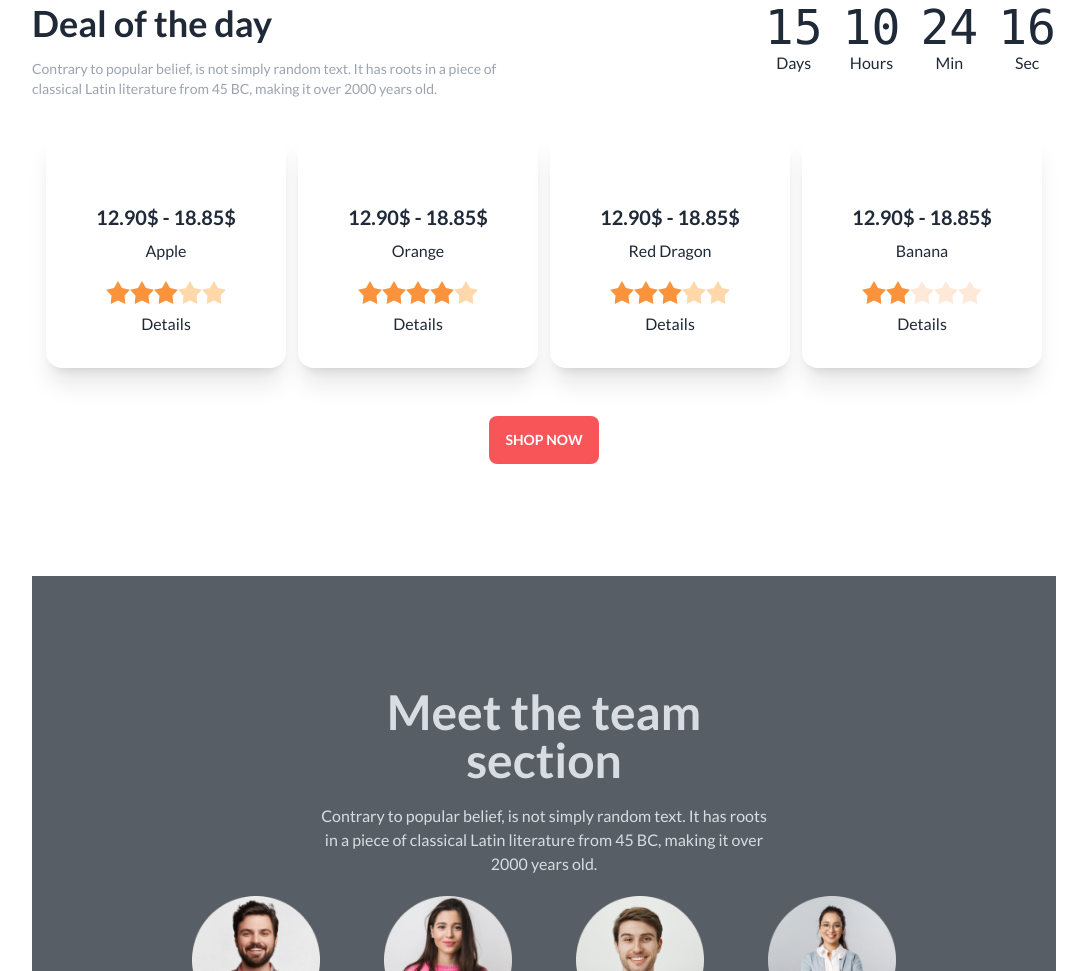
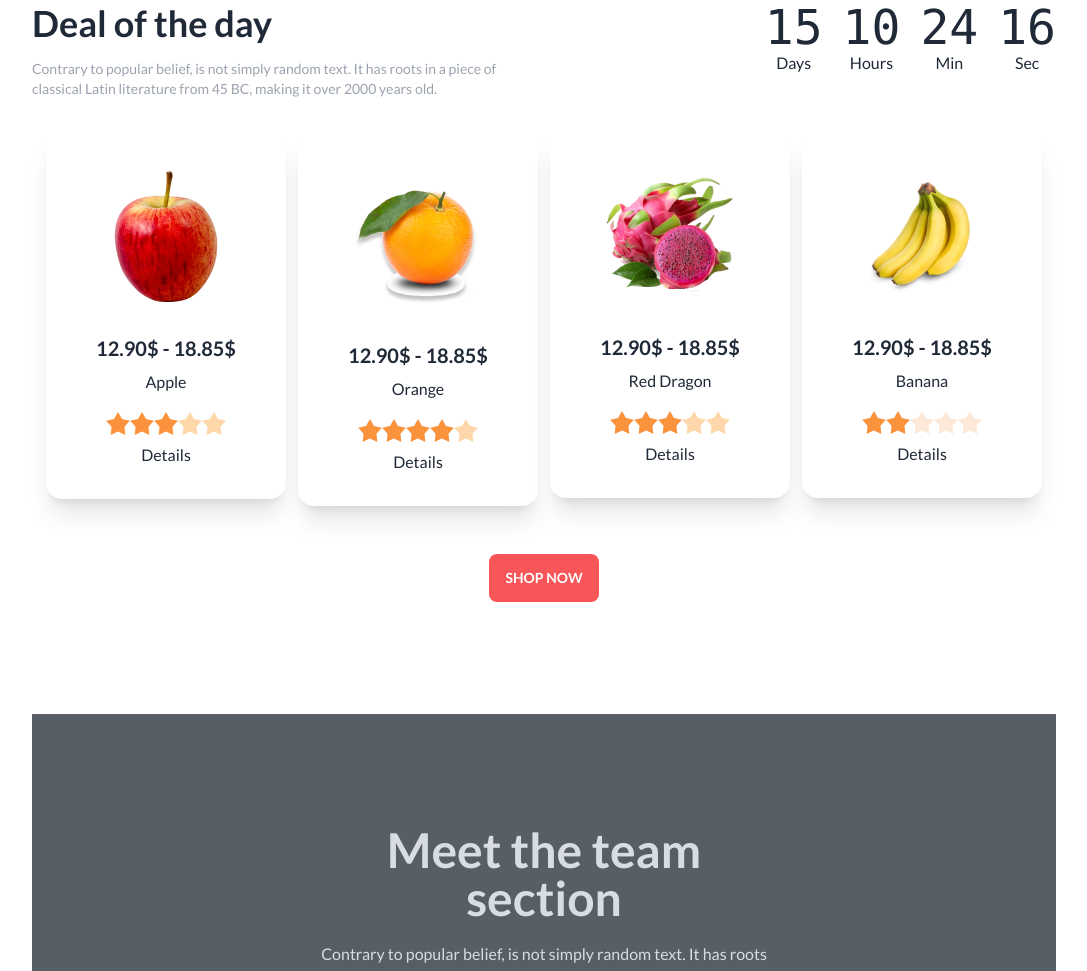
Before and after one commit to msahassan/Fruite-Brust, a plain HTML site: page index.html in a window 1280 px wide. Shown: the part 1135-2106 px from the top of the page, without its empty margins (96-1183 px from the left). Drawn offline with nearby package versions, Linux system fonts and the light colour scheme; the site is published under a folder, as on GitHub Pages, so addresses that start at the root find nothing.

Commit message:
change image system

```diff
--- a/index.html
+++ b/index.html
@@ -275,7 +275,7 @@
           <div>
             <div class="card w-60 bg-base-100 shadow-xl">
               <figure class="px-10 pt-10">
-                <img src="/images/fruit6.png" alt="" class="rounded-xl" />
+                <img src="images/fruit6.png" alt="" class="rounded-xl" />
               </figure>
               <div class="card-body items-center text-center">
                 <h2 class="card-title">12.90$ - 18.85$</h2>
@@ -319,7 +319,7 @@
           <div>
             <div class="card w-60 bg-base-100 shadow-xl">
               <figure class="px-10 pt-10">
-                <img src="/images/fruit7.png" alt="" class="rounded-xl" />
+                <img src="images/fruit7.png" alt="" class="rounded-xl" />
               </figure>
               <div class="card-body items-center text-center">
                 <h2 class="card-title">12.90$ - 18.85$</h2>
@@ -363,7 +363,7 @@
           <div>
             <div class="card w-60 bg-base-100 shadow-xl">
               <figure class="px-10 pt-10">
-                <img src="/images/fruit8.png" alt="" class="rounded-xl" />
+                <img src="images/fruit8.png" alt="" class="rounded-xl" />
               </figure>
               <div class="card-body items-center text-center">
                 <h2 class="card-title">12.90$ - 18.85$</h2>
@@ -407,7 +407,7 @@
           <div>
             <div class="card w-60 bg-base-100 shadow-xl">
               <figure class="px-10 pt-10">
-                <img src="/images/fruit9.png" alt="" class="rounded-xl" />
+                <img src="images/fruit9.png" alt="" class="rounded-xl" />
               </figure>
               <div class="card-body items-center text-center">
                 <h2 class="card-title">12.90$ - 18.85$</h2>
```
